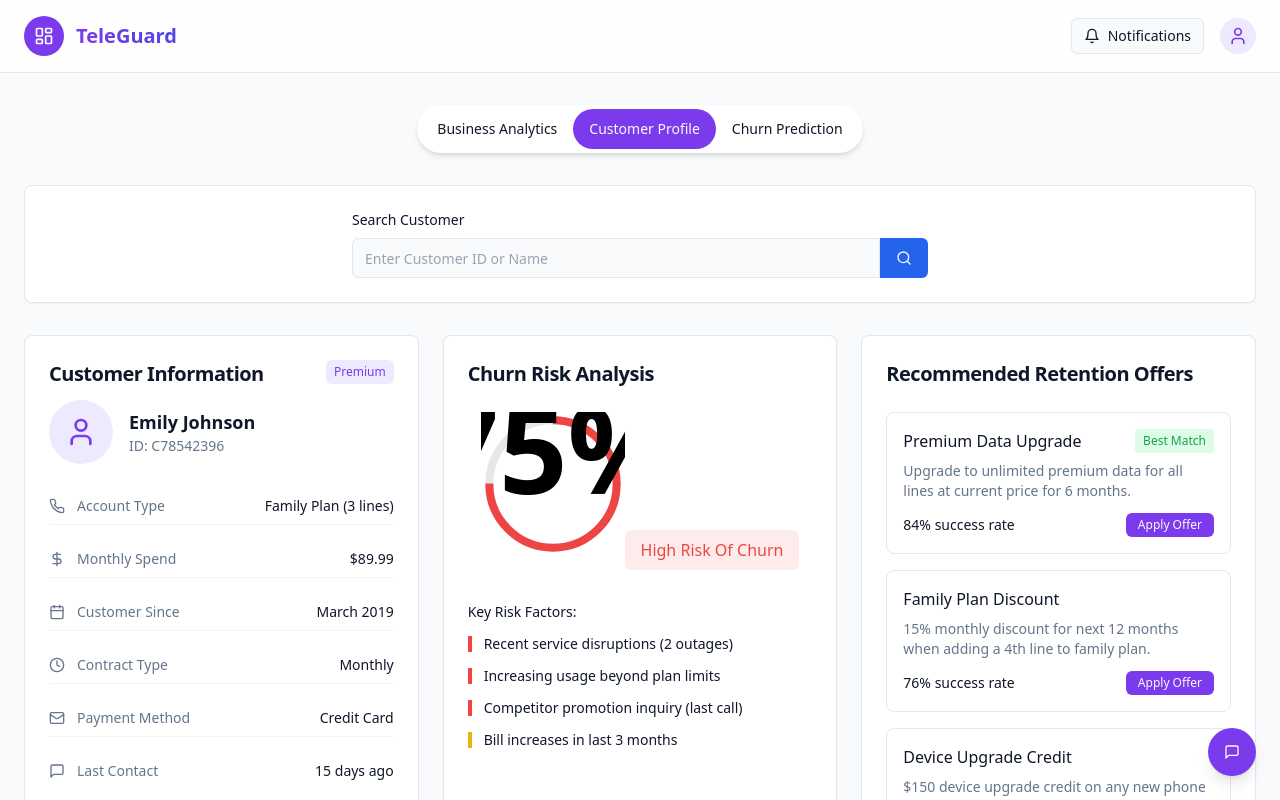
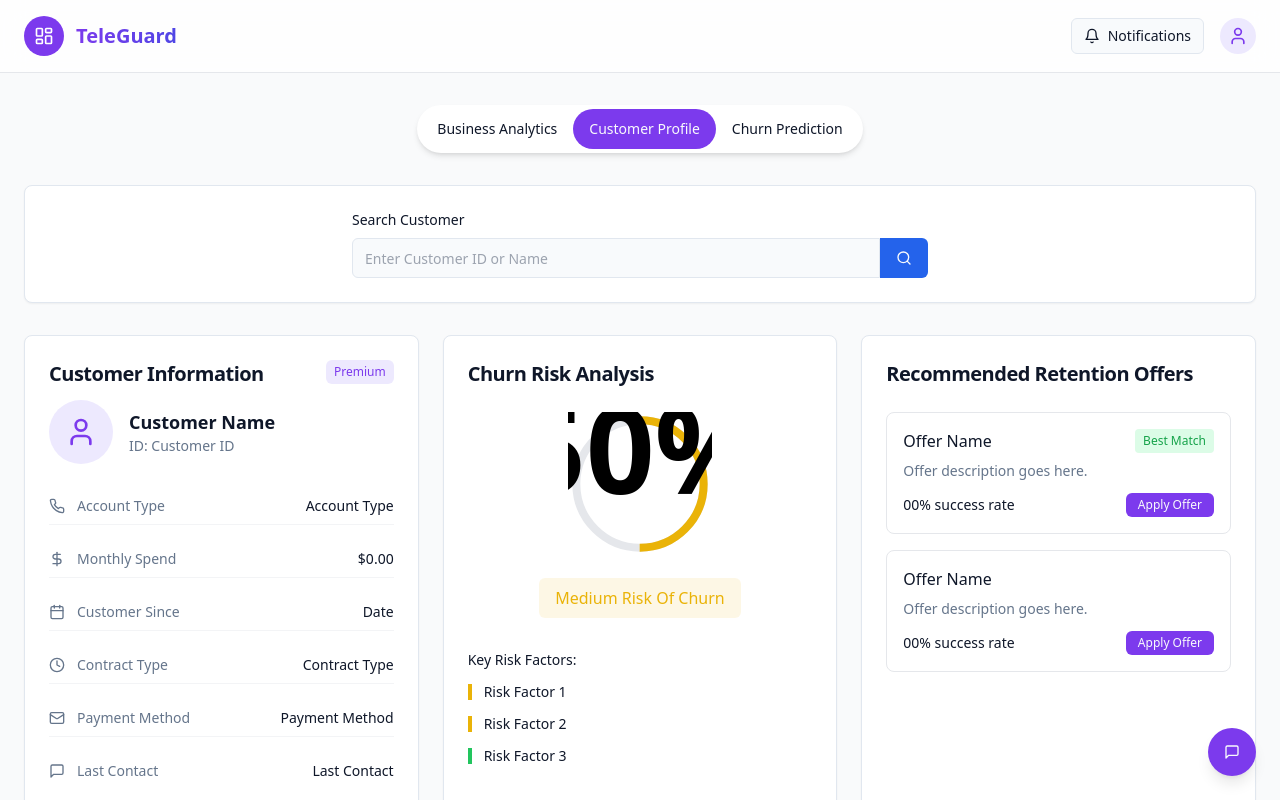
Before and after one commit to BANDENAGASANDEEP/churnwise-insights, a React (Vite) app: page /dashboard in a window 1280 px wide. Both pictures are taken after a click on the button "Customer Profile". Shown: the top 800 px of the page. Built offline with nearby package versions, Linux system fonts and the light colour scheme.

Commit message:
Remove testing code and sample inputs
Remove testing-related code and sample data from the application.

```diff
--- a/src/pages/Dashboard.tsx
+++ b/src/pages/Dashboard.tsx
@@ -1,99 +1,10 @@
 
-import { useState, useEffect } from "react";
+import { useState } from "react";
 import { motion } from "framer-motion";
 import { Button } from "@/components/ui/button";
 import { Card, CardContent, CardDescription, CardHeader, CardTitle } from "@/components/ui/card";
 import { AreaChart, Area, XAxis, YAxis, CartesianGrid, Tooltip, ResponsiveContainer, BarChart, Bar, PieChart, Pie, Cell } from "recharts";
-import { Bell, LayoutDashboard, User, Settings, Search, Send, Users, Phone, Mail, Calendar, Clock, DollarSign, MessageSquare } from "lucide-react";
-import { Skeleton } from "@/components/ui/skeleton";
-
-// Sample data for charts
-const performanceData = [
-  { month: 'Jan', value: 4000 },
-  { month: 'Feb', value: 3000 },
-  { month: 'Mar', value: 5000 },
-  { month: 'Apr', value: 2780 },
-  { month: 'May', value: 1890 },
-  { month: 'Jun', value: 2390 },
-  { month: 'Jul', value: 3490 },
-];
-
-const customerData = [
-  { name: 'Active', value: 65 },
-  { name: 'Inactive', value: 35 },
-];
-
-const COLORS = ['#8B5CF6', '#E5E7EB'];
-
-// Sample customer data
-const customers = [
-  {
-    id: "C78542396",
-    name: "Emily Johnson",
-    accountType: "Family Plan (3 lines)",
-    spend: "$89.99",
-    since: "March 2019",
-    contract: "Monthly",
-    payment: "Credit Card",
-    lastContact: "15 days ago",
-    churnRisk: 75,
-    riskLevel: "high",
-    riskFactors: [
-      "Recent service disruptions (2 outages)",
-      "Increasing usage beyond plan limits",
-      "Competitor promotion inquiry (last call)",
-      "Bill increases in last 3 months"
-    ],
-    recommendedOffers: [
-      { name: "Premium Data Upgrade", success: 84, bestMatch: true, description: "Upgrade to unlimited premium data for all lines at current price for 6 months." },
-      { name: "Family Plan Discount", success: 76, description: "15% monthly discount for next 12 months when adding a 4th line to family plan." },
-      { name: "Device Upgrade Credit", success: 68, description: "$150 device upgrade credit on any new phone purchase with 24-month contract." },
-      { name: "Premium Support Package", success: 62, description: "Free premium support and priority service for 12 months." }
-    ]
-  },
-  {
-    id: "C92345678",
-    name: "Michael Smith",
-    accountType: "Individual Premium",
-    spend: "$75.99",
-    since: "June 2020",
-    contract: "Annual",
-    payment: "Bank Transfer",
-    lastContact: "3 days ago",
-    churnRisk: 35,
-    riskLevel: "low",
-    riskFactors: [
-      "Minor billing query (resolved)",
-      "Occasional network issues in rural area",
-    ],
-    recommendedOffers: [
-      { name: "Rural Coverage Booster", success: 75, bestMatch: true, description: "Free signal booster device for improved coverage in rural areas." },
-      { name: "Loyalty Reward Points", success: 82, description: "2000 bonus reward points redeemable for accessories or bill credit." },
-      { name: "International Calling Bundle", success: 45, description: "Discounted international calling package for 6 months." }
-    ]
-  }
-];
-
-// Sample churn reasons data for charts
-const churnReasonsData = [
-  { name: 'Service Quality', value: 35 },
-  { name: 'Competitor Offers', value: 25 },
-  { name: 'Price Increases', value: 20 },
-  { name: 'Poor Support', value: 15 },
-  { name: 'Other', value: 5 },
-];
-
-const Dashboard = () => {
-  const [activeTab, setActiveTab] = useState("business");
-  const [searchCustomerId, setSearchCustomerId] = useState("");
-  const [selectedCustomer, setSelectedCustomer] = useState(customers[0]);
-  const [isSearching, setIsSearching] = useState(false);
-  const [predictionResult, setPredicitionResult] = useState(null);
-  const [chatbotVisible, setChatbotVisible] = useState(false);
-  const [chatMessages, setChatMessages] = useState([
-    { sender: 'bot', text: 'Hello! I\'m your TeleGuard assistant. How can I help you with churn prediction or customer retention today?' }
-  ]);
-  const [messageInput, setMessageInput] = useState("");
+import { Bell, LayoutDashboard, User, Settings, Search, Send, Phone, Mail, Calendar, Clock, DollarSign, MessageSquare } from "lucide-react";
 
 // Animation variants
 const containerVariants = {
@@ -118,15 +29,22 @@ const Dashboard = () => {
   }
 };
 
+const Dashboard = () => {
+  const [activeTab, setActiveTab] = useState("business");
+  const [searchCustomerId, setSearchCustomerId] = useState("");
+  const [isSearching, setIsSearching] = useState(false);
+  const [predictionResult, setPredicitionResult] = useState(null);
+  const [chatbotVisible, setChatbotVisible] = useState(false);
+  const [chatMessages, setChatMessages] = useState([
+    { sender: 'bot', text: 'Hello! I\'m your TeleGuard assistant. How can I help you with churn prediction or customer retention today?' }
+  ]);
+  const [messageInput, setMessageInput] = useState("");
+
   // Handle customer search
   const handleCustomerSearch = () => {
     setIsSearching(true);
     // Simulate search delay
     setTimeout(() => {
-      const customer = customers.find(c => c.id === searchCustomerId || c.name.toLowerCase().includes(searchCustomerId.toLowerCase()));
-      if (customer) {
-        setSelectedCustomer(customer);
-      }
       setIsSearching(false);
     }, 800);
   };
@@ -135,11 +53,11 @@ const Dashboard = () => {
   const handlePredictionSubmit = (e) => {
     e.preventDefault();
 
-    // Get form values (simplified for demo)
+    // Get form values
     const contractType = e.target.elements.contract?.value || "Month-to-month";
     const tenure = parseInt(e.target.elements.tenure?.value || "0");
 
-    // Calculate risk based on contract type and tenure (simplified logic)
+    // Calculate risk based on user inputs
     let risk = 0;
     if (contractType === "Month-to-month") {
       risk += 30;
@@ -187,21 +105,11 @@ const Dashboard = () => {
     setChatMessages([...chatMessages, { sender: 'user', text: messageInput }]);
     setMessageInput("");
 
-    // Simulate bot response after a short delay
+    // Simulate bot response
     setTimeout(() => {
       let botResponse = "I'm analyzing your request. How else can I assist you with customer retention?";
-
-      // Simple keyword-based responses
-      if (messageInput.toLowerCase().includes("churn")) {
-        botResponse = "To reduce churn, we recommend focusing on service quality improvements and personalized offers based on usage patterns.";
-      } else if (messageInput.toLowerCase().includes("retention")) {
-        botResponse = "Our data shows that loyalty programs and proactive service issue resolution can improve retention by up to 25%.";
-      } else if (messageInput.toLowerCase().includes("offer") || messageInput.toLowerCase().includes("discount")) {
-        botResponse = "The most effective offers currently are data upgrades for high-usage customers and family plan discounts for single-line users.";
-      }
-
       setChatMessages(prev => [...prev, { sender: 'bot', text: botResponse }]);
-    }, 1000);
+    }, 800);
   };
 
   return (
@@ -272,12 +180,11 @@ const Dashboard = () => {
                 <CardContent>
                   <div className="h-[200px]">
                     <ResponsiveContainer width="100%" height="100%">
-                      <AreaChart data={performanceData}>
+                      <AreaChart>
                         <CartesianGrid strokeDasharray="3 3" />
                         <XAxis dataKey="month" />
                         <YAxis />
                         <Tooltip
-                          formatter={(value) => [`$${value}`, 'Revenue']}
                           contentStyle={{
                             backgroundColor: 'rgba(255, 255, 255, 0.9)',
                             borderRadius: '8px',
@@ -315,7 +222,6 @@ const Dashboard = () => {
                     <ResponsiveContainer width="100%" height="100%">
                       <PieChart>
                         <Pie
-                          data={customerData}
                           cx="50%"
                           cy="50%"
                           innerRadius={60}
@@ -323,29 +229,9 @@ const Dashboard = () => {
                           paddingAngle={5}
                           dataKey="value"
                           labelLine={false}
-                          label={({ cx, cy, midAngle, innerRadius, outerRadius, percent }) => {
-                            const radius = innerRadius + (outerRadius - innerRadius) * 1.1;
-                            const x = cx + radius * Math.cos(-midAngle * Math.PI / 180);
-                            const y = cy + radius * Math.sin(-midAngle * Math.PI / 180);
-                            return (
-                              <text
-                                x={x}
-                                y={y}
-                                fill="#888888"
-                                textAnchor={x > cx ? 'start' : 'end'}
-                                dominantBaseline="central"
                         >
-                                {`${(percent * 100).toFixed(0)}%`}
-                              </text>
-                            );
-                          }}
-                        >
-                          {customerData.map((entry, index) => (
-                            <Cell key={`cell-${index}`} fill={COLORS[index % COLORS.length]} />
-                          ))}
                         </Pie>
                         <Tooltip
-                          formatter={(value) => [`${value}%`, 'Percentage']}
                           contentStyle={{
                             backgroundColor: 'rgba(255, 255, 255, 0.9)',
                             borderRadius: '8px',
@@ -368,12 +254,11 @@ const Dashboard = () => {
                 <CardContent>
                   <div className="h-[200px]">
                     <ResponsiveContainer width="100%" height="100%">
-                      <BarChart data={performanceData}>
+                      <BarChart>
                         <CartesianGrid strokeDasharray="3 3" />
                         <XAxis dataKey="month" />
                         <YAxis />
                         <Tooltip
-                          formatter={(value) => [`${value}`, 'Active Users']}
                           contentStyle={{
                             backgroundColor: 'rgba(255, 255, 255, 0.9)',
                             borderRadius: '8px',
@@ -451,8 +336,8 @@ const Dashboard = () => {
                       <User className="h-8 w-8 text-violet-600 dark:text-violet-300" />
                     </div>
                     <div>
-                      <h3 className="font-semibold text-lg">{selectedCustomer.name}</h3>
-                      <p className="text-sm text-muted-foreground">ID: {selectedCustomer.id}</p>
+                      <h3 className="font-semibold text-lg">Customer Name</h3>
+                      <p className="text-sm text-muted-foreground">ID: Customer ID</p>
                     </div>
                   </div>
 
@@ -462,7 +347,7 @@ const Dashboard = () => {
                         <Phone className="h-4 w-4 text-muted-foreground" />
                         <span className="text-sm text-muted-foreground">Account Type</span>
                       </div>
-                      <span className="text-sm font-medium">{selectedCustomer.accountType}</span>
+                      <span className="text-sm font-medium">Account Type</span>
                     </div>
 
                     <div className="flex justify-between items-center border-b border-gray-100 dark:border-gray-800 py-2">
@@ -470,7 +355,7 @@ const Dashboard = () => {
                         <DollarSign className="h-4 w-4 text-muted-foreground" />
                         <span className="text-sm text-muted-foreground">Monthly Spend</span>
                       </div>
-                      <span className="text-sm font-medium">{selectedCustomer.spend}</span>
+                      <span className="text-sm font-medium">$0.00</span>
                     </div>
 
                     <div className="flex justify-between items-center border-b border-gray-100 dark:border-gray-800 py-2">
@@ -478,7 +363,7 @@ const Dashboard = () => {
                         <Calendar className="h-4 w-4 text-muted-foreground" />
                         <span className="text-sm text-muted-foreground">Customer Since</span>
                       </div>
-                      <span className="text-sm font-medium">{selectedCustomer.since}</span>
+                      <span className="text-sm font-medium">Date</span>
                     </div>
 
                     <div className="flex justify-between items-center border-b border-gray-100 dark:border-gray-800 py-2">
@@ -486,7 +371,7 @@ const Dashboard = () => {
                         <Clock className="h-4 w-4 text-muted-foreground" />
                         <span className="text-sm text-muted-foreground">Contract Type</span>
                       </div>
-                      <span className="text-sm font-medium">{selectedCustomer.contract}</span>
+                      <span className="text-sm font-medium">Contract Type</span>
                     </div>
 
                     <div className="flex justify-between items-center border-b border-gray-100 dark:border-gray-800 py-2">
@@ -494,7 +379,7 @@ const Dashboard = () => {
                         <Mail className="h-4 w-4 text-muted-foreground" />
                         <span className="text-sm text-muted-foreground">Payment Method</span>
                       </div>
-                      <span className="text-sm font-medium">{selectedCustomer.payment}</span>
+                      <span className="text-sm font-medium">Payment Method</span>
                     </div>
 
                     <div className="flex justify-between items-center py-2">
@@ -502,7 +387,7 @@ const Dashboard = () => {
                         <MessageSquare className="h-4 w-4 text-muted-foreground" />
                         <span className="text-sm text-muted-foreground">Last Contact</span>
                       </div>
-                      <span className="text-sm font-medium">{selectedCustomer.lastContact}</span>
+                      <span className="text-sm font-medium">Last Contact</span>
                     </div>
                   </div>
                 </CardContent>
@@ -524,29 +409,35 @@ const Dashboard = () => {
                           d="M18 2.0845 a 15.9155 15.9155 0 0 1 0 31.831 a 15.9155 15.9155 0 0 1 0 -31.831"
                         />
                         <path
-                          className={`stroke-current ${selectedCustomer.riskLevel === 'high' ? 'text-red-500' : 'text-yellow-500'}`}
+                          className="stroke-current text-yellow-500"
                           strokeWidth="2"
                           fill="none"
-                          strokeDasharray={`${selectedCustomer.churnRisk}, 100`}
+                          strokeDasharray="50, 100"
                           d="M18 2.0845 a 15.9155 15.9155 0 0 1 0 31.831 a 15.9155 15.9155 0 0 1 0 -31.831"
                         />
-                        <text x="18" y="20.5" className="font-bold text-3xl" textAnchor="middle">{selectedCustomer.churnRisk}%</text>
+                        <text x="18" y="20.5" className="font-bold text-3xl" textAnchor="middle">50%</text>
                       </svg>
                     </div>
-                    <div className={`${selectedCustomer.riskLevel === 'high' ? 'bg-red-500/10 text-red-500' : 'bg-yellow-500/10 text-yellow-500'} px-4 py-2 rounded-md inline-block mt-4`}>
-                      <span className="font-medium capitalize">{selectedCustomer.riskLevel} Risk of Churn</span>
+                    <div className="bg-yellow-500/10 text-yellow-500 px-4 py-2 rounded-md inline-block mt-4">
+                      <span className="font-medium capitalize">Medium Risk of Churn</span>
                     </div>
                   </div>
 
                   <div>
                     <h3 className="text-sm font-medium mb-3">Key Risk Factors:</h3>
                     <div className="space-y-3">
-                      {selectedCustomer.riskFactors.map((factor, index) => (
-                        <div key={index} className="flex items-center">
-                          <div className={`w-1 h-4 ${index < 3 ? 'bg-red-500' : 'bg-yellow-500'} mr-3`}></div>
-                          <span className="text-sm">{factor}</span>
+                      <div className="flex items-center">
+                        <div className="w-1 h-4 bg-yellow-500 mr-3"></div>
+                        <span className="text-sm">Risk Factor 1</span>
                       </div>
-                      ))}
+                      <div className="flex items-center">
+                        <div className="w-1 h-4 bg-yellow-500 mr-3"></div>
+                        <span className="text-sm">Risk Factor 2</span>
+                      </div>
+                      <div className="flex items-center">
+                        <div className="w-1 h-4 bg-green-500 mr-3"></div>
+                        <span className="text-sm">Risk Factor 3</span>
+                      </div>
                     </div>
                   </div>
                 </CardContent>
@@ -559,23 +450,32 @@ const Dashboard = () => {
                 </CardHeader>
                 <CardContent>
                   <div className="space-y-4">
-                    {selectedCustomer.recommendedOffers.map((offer, index) => (
-                      <div key={index} className="border border-gray-200 dark:border-gray-700 rounded-lg p-4 hover:border-violet-500 transition-colors cursor-pointer">
+                    <div className="border border-gray-200 dark:border-gray-700 rounded-lg p-4 hover:border-violet-500 transition-colors cursor-pointer">
                       <div className="flex justify-between items-start mb-2">
-                          <h3 className="font-medium">{offer.name}</h3>
-                          {offer.bestMatch && (
+                        <h3 className="font-medium">Offer Name</h3>
                         <div className="text-xs px-2 py-1 bg-green-100 dark:bg-green-900 text-green-600 dark:text-green-300 rounded">Best Match</div>
-                          )}
                       </div>
-                        <p className="text-sm text-muted-foreground mb-3">{offer.description}</p>
+                      <p className="text-sm text-muted-foreground mb-3">Offer description goes here.</p>
                       <div className="flex justify-between items-center">
-                          <span className="text-sm">{offer.success}% success rate</span>
+                        <span className="text-sm">00% success rate</span>
                         <Button variant="default" size="sm" className="px-3 py-1 h-auto text-xs bg-violet-600 hover:bg-violet-700">
                           Apply Offer
                         </Button>
                       </div>
                     </div>
-                    ))}
+
+                    <div className="border border-gray-200 dark:border-gray-700 rounded-lg p-4 hover:border-violet-500 transition-colors cursor-pointer">
+                      <div className="flex justify-between items-start mb-2">
+                        <h3 className="font-medium">Offer Name</h3>
+                      </div>
+                      <p className="text-sm text-muted-foreground mb-3">Offer description goes here.</p>
+                      <div className="flex justify-between items-center">
+                        <span className="text-sm">00% success rate</span>
+                        <Button variant="default" size="sm" className="px-3 py-1 h-auto text-xs bg-violet-600 hover:bg-violet-700">
+                          Apply Offer
+                        </Button>
+                      </div>
+                    </div>
                   </div>
                 </CardContent>
               </Card>
@@ -635,7 +535,7 @@ const Dashboard = () => {
 
                     <div>
                       <label htmlFor="monthly-charges" className="block text-sm font-medium mb-2">Monthly Charges ($)</label>
-                      <input type="number" id="monthly-charges" min="0" className="flex h-10 w-full rounded-md border border-input bg-background px-3 py-2 text-sm ring-offset-background" defaultValue="65" />
+                      <input type="number" id="monthly-charges" min="0" className="flex h-10 w-full rounded-md border border-input bg-background px-3 py-2 text-sm ring-offset-background" defaultValue="0" />
                     </div>
 
                     <div>
```
Lines whose indentation alone changed are shown as unchanged.
